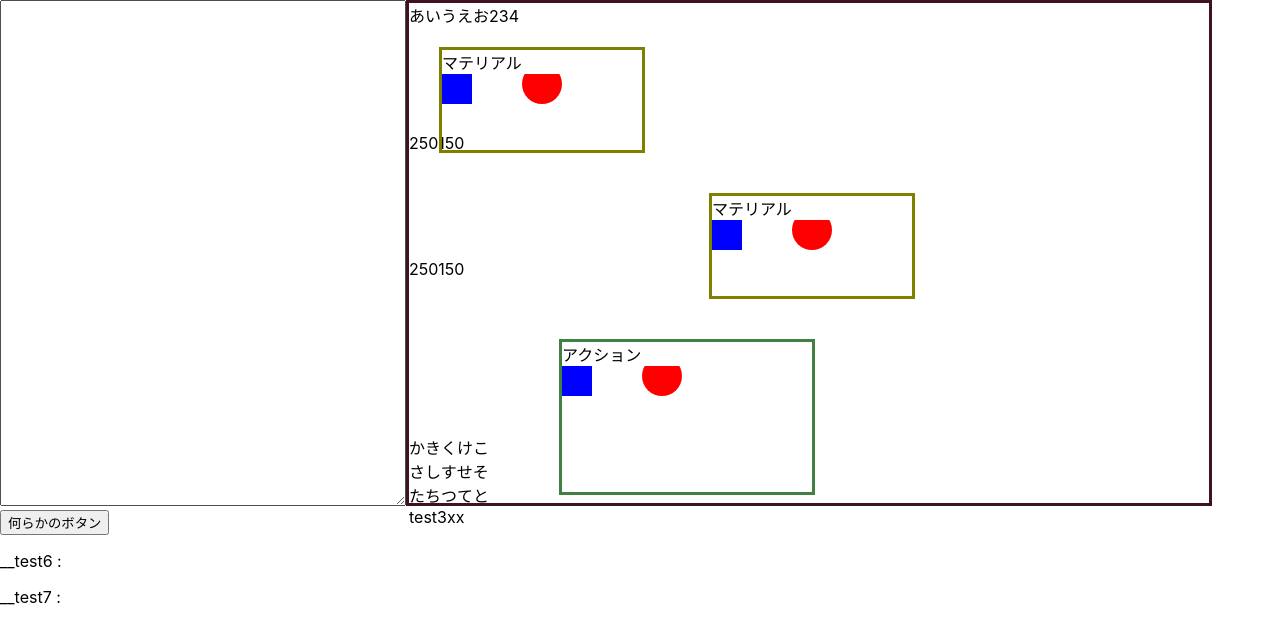
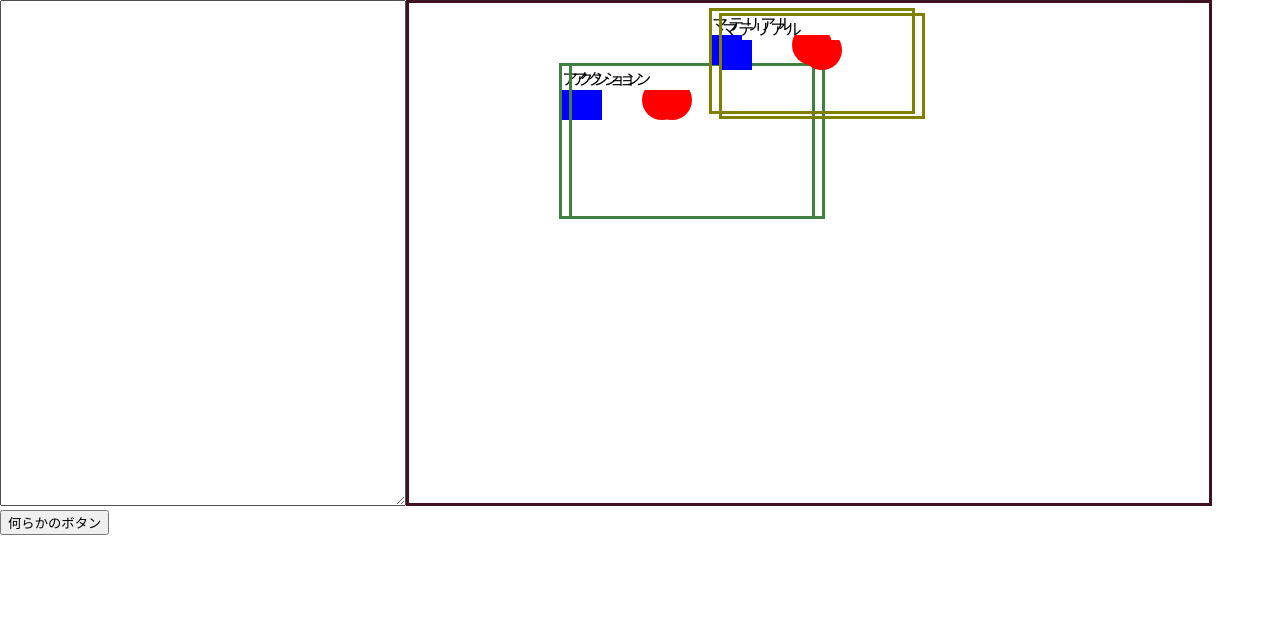
Before and after one commit to uemuram/cooking-workflow, a React (Create React App) app: page / in a window 1280 px wide. Shown: the top 644 px of the page. Built offline with nearby package versions, Linux system fonts and the light colour scheme; no server answers.

Commit message:
位置表示の不備修正

```diff
--- a/src/Action.js
+++ b/src/Action.js
@@ -19,7 +19,6 @@ class Action extends React.Component {
   render() {
 
     const styleGenerator = (left,top) => ({
-      position: "relative",
       left: left + "px",
       top: top + "px"
     });
--- a/src/App.js
+++ b/src/App.js
@@ -25,7 +25,7 @@ class App extends React.Component {
   }
 
   renderWorkflow() {
-    return <Workflow recipe={this.state.recipe} />
+    return <Workflow recipe={this.state.recipe} compiledRecipe={this.state.compiledRecipe}/>
   }
 
   buttonOnClick() {
@@ -71,10 +71,10 @@ class App extends React.Component {
           </div>
         </div >
         <p>
-          __test6 : {this.state.recipe.title}
+          {/*this.state.compiledRecipe.title*/}
         </p>
         <p>
-          __test7 : {this.state.recipe.description}
+          {/*this.state.compiledRecipe.description*/}
         </p>
       </div>
     )
--- a/src/Material.js
+++ b/src/Material.js
@@ -19,7 +19,6 @@ class Material extends React.Component {
   render() {
 
     const styleGenerator = (left,top) => ({
-      position: "relative",
       left: left + "px",
       top: top + "px"
     });
--- a/src/Util.js
+++ b/src/Util.js
@@ -8,8 +8,7 @@ class Util {
     };
 
     test3() {
-        console.log("test3abcde");
-        return "test3xx";
+        console.log("render!");
     };
 
     // 配列判定
--- a/src/Workflow.css
+++ b/src/Workflow.css
@@ -1,16 +1,19 @@
 .Workflow {
+  position: relative;
   border: solid #401122;
   width: 800px;
   height: 500px;
 }
 
 .Material {
+  position: absolute;
   border: solid #808000;
   width: 200px;
   height: 100px;
 }
 
 .Action {
+  position: absolute;
   border: solid #408040;
   width: 250px;
   height: 150px;
--- a/src/Workflow.js
+++ b/src/Workflow.js
@@ -10,14 +10,7 @@ class Workflow extends React.Component {
 
   constructor(props) {
     super(props);
-    this.state = {
-    }
-
-    this.state.flow = {
-      aaa: "123",
-      bbb: "234"
-    };
-
+    this.state = {};
   }
 
   updateState(width, height) {
@@ -26,30 +19,42 @@ class Workflow extends React.Component {
     this.setState({ height: height });
   }
 
+  renderAction() {
+     return [
+       <Action left={150} top={60} key={"aaa"} updateState={this.updateState.bind(this)} />,
+       <Action left={160} top={60} key={"bbb"} updateState={this.updateState.bind(this)} />
+     ]
+  }
+
+  renderMaterial() {
+    return [
+      <Material left={300} top={5} key={"aaa"} updateState={this.updateState.bind(this)} />,
+      <Material left={310} top={10} key={"bbb"}  updateState={this.updateState.bind(this)} />
+    ]
+  }
+
   render() {
     return (
       <div className="Workflow">
-        あいうえお
-        {this.state.flow.bbb}
+        {this.props.compiledRecipe.title}
+        {this.props.compiledRecipe.description}
 
-        <Material left={30} top={20} updateState={this.updateState.bind(this)} />
-        {this.state.width}
-        {this.state.height}
+        {this.renderAction()}
+        {this.renderMaterial()}
 
-        <Material left={300} top={40} updateState={this.updateState.bind(this)} />
-        {this.state.width}
-        {this.state.height}
-
-        <Action left={150} top={60} updateState={this.updateState.bind(this)} />
-
-
-        かきくけこ<br />
-        {this.props.recipe.title}
-        さしすせそ<br />
-        {this.props.recipe.description}
-        たちつてと<br />
+        {/*<Material left={30} top={20} updateState={this.updateState.bind(this)} />*/}
+        {/*this.state.width*/}
+        {/*this.state.height*/}
+        {/*<Material left={300} top={40} updateState={this.updateState.bind(this)} />*/}
+        {/*this.state.width*/}
+        {/*this.state.height*/}
+        {/*
+        <Material left={5} top={5} updateState={this.updateState.bind(this)} />
+        <Material left={5} top={10} updateState={this.updateState.bind(this)} />
+        <Action left={500} top={60} updateState={this.updateState.bind(this)} />
+        <Action left={510} top={80} updateState={this.updateState.bind(this)} />
+        */}
         {/*this.props.recipe.material ? this.props.recipe.material.rice.name : ""*/}
-
 
         {util.test3()}
       </div>
```
